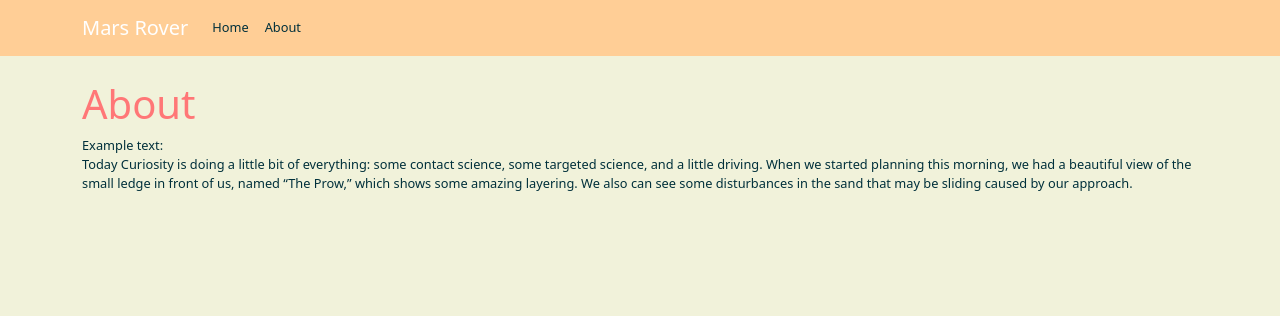
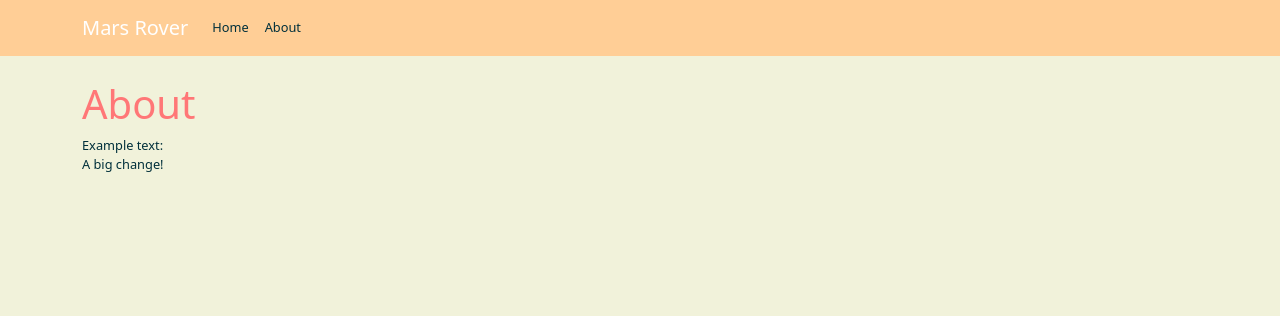
Before and after one commit to eukokwelu/Mars-Rovers-Site, a Flask app: page /about in a window 1280 px wide. Shown: the top 316 px of the page. Run offline with Flask 2, Linux system fonts and the light colour scheme.

Commit message:
making a change to the about page

```diff
--- a/mars_rover/templates/about.html
+++ b/mars_rover/templates/about.html
@@ -3,9 +3,6 @@
     <h1> About </h1>
     <p>
         Example text:<br>
-        Today Curiosity is doing a little bit of everything: some contact science, some targeted science, and a little
-        driving. When we started planning this morning, we had a beautiful view of the small ledge in front of us, named
-        “The Prow,” which shows some amazing layering. We also can see some disturbances in the sand that may be sliding
-        caused by our approach.
+        A big change!
     </p>
 {% endblock content %}
```
